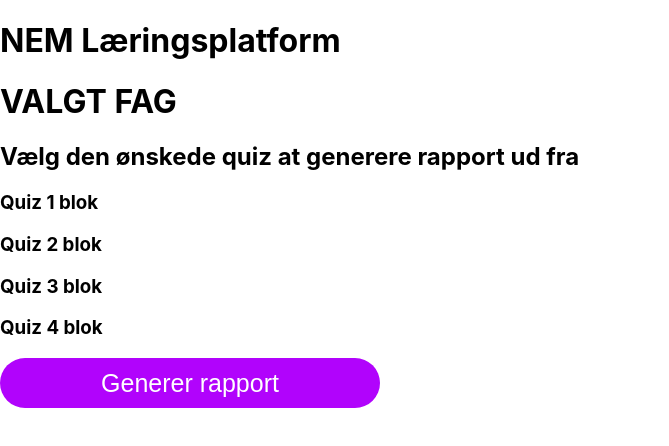
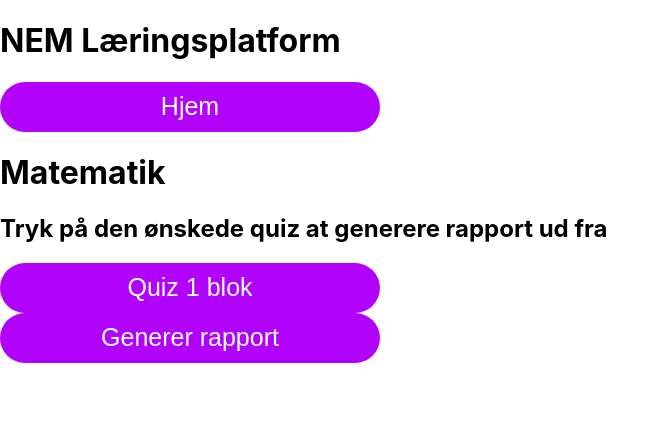
Before and after one commit to Hildan94/GRP1ProjectFinal, a React (Create React App) app in the folder web/: page /reports in a window 1280 px wide. Shown: the top 446 px of the page, without its empty margins (0-669 px from the left). Built offline with nearby package versions, Linux system fonts and the light colour scheme.

Commit message:
Added new branch, and made minor changes

```diff
--- a/web/src/pages/reports.js
+++ b/web/src/pages/reports.js
@@ -5,31 +5,27 @@ function Reports() {
 
     const navigate = useNavigate()
 
-    const toQuizzes = () => {
-        navigate('/quizzes')
-    }
-
     const toHome = () => {
         navigate('/home')
     }
+
+
 
     return (
         <div>
             <div>
                 <h1 onClick={toHome}> NEM Læringsplatform </h1>
+                <button> Hjem</button>
             </div>
             <div>
-                <h1> VALGT FAG </h1>
-                <h2> Vælg den ønskede quiz at generere rapport ud fra</h2>
+                <h1> Matematik </h1>
+                <h2> Tryk på den ønskede quiz at generere rapport ud fra</h2>
             </div>
             <div>
-                <h3> Quiz 1 blok</h3>
-                <h3> Quiz 2 blok</h3>
-                <h3> Quiz 3 blok</h3>
-                <h3> Quiz 4 blok</h3>
+                <button> Quiz 1 blok</button>
             </div>
             <div>
-                <button onClick={toQuizzes}>Generer rapport</button>
+                <button>Generer rapport</button>
             </div>
         </div>
     );
```
